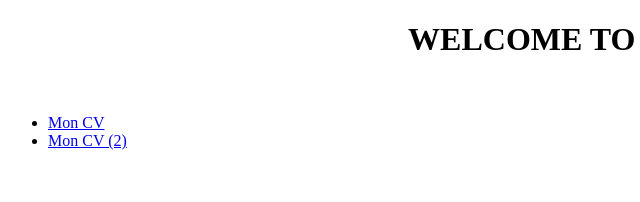
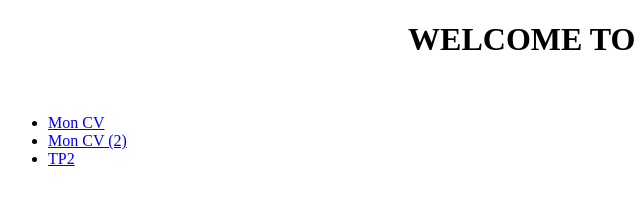
Before and after one commit to MaryamOuafik/MaryamOuafik.github.io, a plain HTML site: page index.html in a window 1280 px wide. Shown: the full height of the page, 0-640 px from the left. Drawn offline with Linux system fonts and the light colour scheme.

Commit message:
Update index.html

```diff
--- a/index.html
+++ b/index.html
@@ -16,6 +16,10 @@
 	  <li>
             <a href="cssCv.html">Mon CV (2)</a>
           </li>
+	<li>
+            <a href="tp2.html">TP2</a>
+
+		</li>
         </ul>
   	 	</p>
 
```
